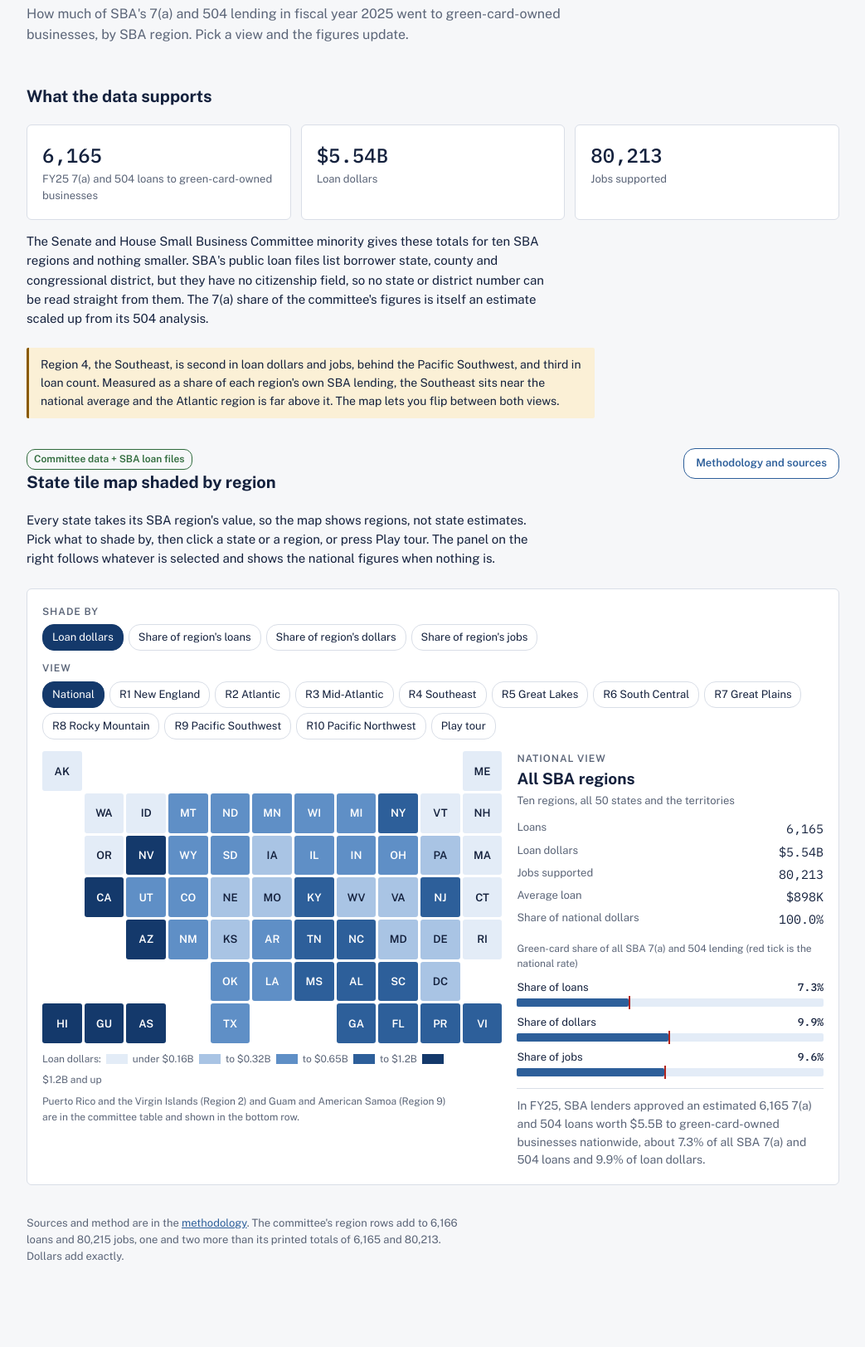
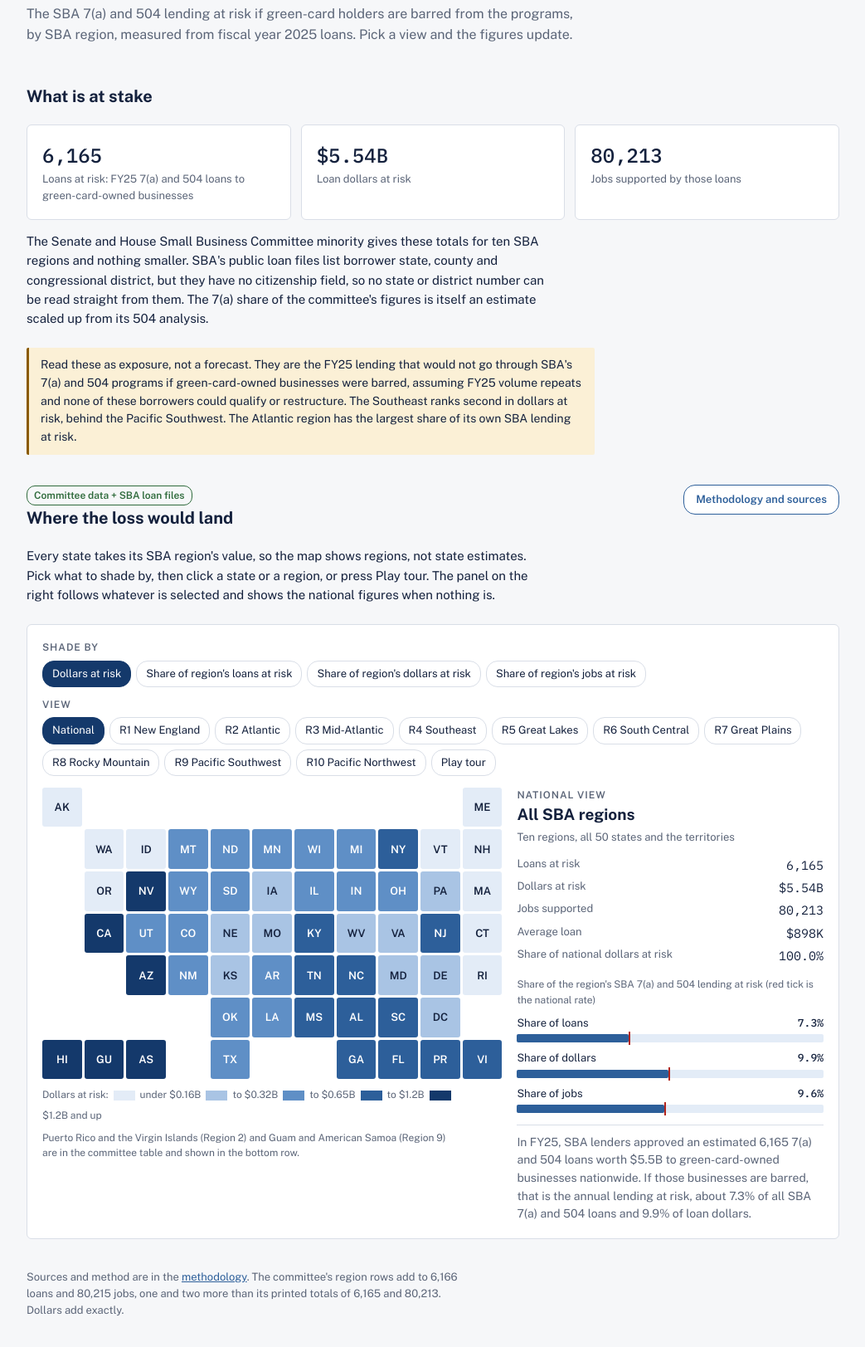
Before and after one commit to NCRC-org/artifacts, a plain HTML site: page sba-green-card-visuals.html in a window 1280 px wide. Shown: the part 95-1718 px from the top of the page at 83% size, without its empty margins (118-1161 px from the left). Before the commit the page ends 1694 px from the top, so only its background shows below. Drawn offline with nearby package versions, Linux system fonts and the light colour scheme.

Commit message:
Reframe SBA green-card visuals as lending at risk, add expected-loss methodology
Co-Authored-By: Claude Sonnet 5.5 <noreply@anthropic.com>

```diff
--- a/sba-green-card-visuals.html
+++ b/sba-green-card-visuals.html
@@ -85,25 +85,25 @@ a{color:var(--blue4)}
 <header>
   <div class="eyebrow">Working draft for Manan Shah, S.J.Res.202 article</div>
   <h1>SBA green card visuals</h1>
-  <p class="lede">How much of SBA's 7(a) and 504 lending in fiscal year 2025 went to green-card-owned businesses, by SBA region. Pick a view and the figures update.</p>
+  <p class="lede">The SBA 7(a) and 504 lending at risk if green-card holders are barred from the programs, by SBA region, measured from fiscal year 2025 loans. Pick a view and the figures update.</p>
 </header>
 
 <section aria-labelledby="have">
-  <h2 id="have">What the data supports</h2>
+  <h2 id="have">What is at stake</h2>
   <div class="grid3">
-    <div class="panel stat"><div class="v">6,165</div><div class="l">FY25 7(a) and 504 loans to green-card-owned businesses</div></div>
-    <div class="panel stat"><div class="v">$5.54B</div><div class="l">Loan dollars</div></div>
-    <div class="panel stat"><div class="v">80,213</div><div class="l">Jobs supported</div></div>
+    <div class="panel stat"><div class="v">6,165</div><div class="l">Loans at risk: FY25 7(a) and 504 loans to green-card-owned businesses</div></div>
+    <div class="panel stat"><div class="v">$5.54B</div><div class="l">Loan dollars at risk</div></div>
+    <div class="panel stat"><div class="v">80,213</div><div class="l">Jobs supported by those loans</div></div>
   </div>
   <p>The Senate and House Small Business Committee minority gives these totals for ten SBA regions and nothing smaller. SBA's public loan files list borrower state, county and congressional district, but they have no citizenship field, so no state or district number can be read straight from them. The 7(a) share of the committee's figures is itself an estimate scaled up from its 504 analysis.</p>
-  <div class="note">Region 4, the Southeast, is second in loan dollars and jobs, behind the Pacific Southwest, and third in loan count. Measured as a share of each region's own SBA lending, the Southeast sits near the national average and the Atlantic region is far above it. The map lets you flip between both views.</div>
+  <div class="note">Read these as exposure, not a forecast. They are the FY25 lending that would not go through SBA's 7(a) and 504 programs if green-card-owned businesses were barred, assuming FY25 volume repeats and none of these borrowers could qualify or restructure. The Southeast ranks second in dollars at risk, behind the Pacific Southwest. The Atlantic region has the largest share of its own SBA lending at risk.</div>
 </section>
 
 <section aria-labelledby="b">
   <div class="head">
     <div>
       <div><span class="tag real">Committee data + SBA loan files</span></div>
-      <h2 id="b">State tile map shaded by region</h2>
+      <h2 id="b">Where the loss would land</h2>
     </div>
     <button type="button" class="method" id="openMethod" aria-haspopup="dialog">Methodology and sources</button>
   </div>
@@ -143,7 +143,16 @@ a{color:var(--blue4)}
     <h2 id="mTitle">Methodology and sources</h2>
 
     <h3>What the map shows</h3>
-    <p>For fiscal year 2025 (October 1, 2024 to September 30, 2025), the number of 7(a) and 504 loans, loan dollars and jobs supported that went to businesses with green-card-holder owners in each of SBA's ten regions. It also shows each region's green-card share of all SBA 7(a) and 504 lending in that region. Every state takes its region's figure. No number on this page is a state estimate.</p>
+    <p>For fiscal year 2025 (October 1, 2024 to September 30, 2025), the number of 7(a) and 504 loans, loan dollars and jobs supported that went to businesses with green-card-holder owners in each of SBA's ten regions. If green-card holders are barred from the programs, these are the amounts at risk. The map also shows the share of each region's total SBA 7(a) and 504 lending that those loans represent, which is how exposed each region is relative to its own SBA activity. Every state takes its region's figure. No number on this page is a state estimate.</p>
+
+    <h3>Reading the figures as expected losses</h3>
+    <p>The figures measure exposure, not a forecast. Treating them as annual losses assumes that:</p>
+    <ul>
+      <li>FY25 volume repeats in future years.</li>
+      <li>Every FY25 borrower with a green-card-holder owner would become ineligible, with no ownership restructuring and no change of status.</li>
+      <li>None of that lending is replaced, whether by other SBA borrowers or by credit from outside SBA. Some of these businesses may still find other financing, probably on different terms.</li>
+      <li>Jobs are the figure lenders reported as created or retained by each loan. They are jobs supported by the lending at risk, not a count of jobs that would be lost.</li>
+    </ul>
 
     <h3>Sources</h3>
     <ul>
@@ -189,7 +198,7 @@ var TOT={loans:6165,usd:5535441422.41,jobs:80213};
 /* Green-card share of each region's total FY25 7(a) + 504 approvals: [loans, dollars, jobs], in percent. National: 7.3, 9.9, 9.6 */
 var SH={1:[4.7,3.9,3.2],2:[17.6,18.5,16.7],3:[5.2,6.9,5.8],4:[7.0,10.0,11.2],5:[6.1,7.3,6.3],6:[5.2,5.7,6.3],7:[10.0,15.9,16.8],8:[5.4,9.1,9.3],9:[6.7,14.2,13.8],10:[3.2,2.8,3.2]};
 var NAT_SH=[7.3,9.9,9.6];
-var SHADES=[{k:"usd",label:"Loan dollars"},{k:0,label:"Share of region's loans"},{k:1,label:"Share of region's dollars"},{k:2,label:"Share of region's jobs"}];
+var SHADES=[{k:"usd",label:"Dollars at risk"},{k:0,label:"Share of region's loans at risk"},{k:1,label:"Share of region's dollars at risk"},{k:2,label:"Share of region's jobs at risk"}];
 var STATES={"WA":["Washington",1,1],"ID":["Idaho",2,1],"MT":["Montana",3,1],"ND":["North Dakota",4,1],"MN":["Minnesota",5,1],"WI":["Wisconsin",6,1],"MI":["Michigan",7,1],"NY":["New York",8,1],"VT":["Vermont",9,1],"NH":["New Hampshire",10,1],
 "OR":["Oregon",1,2],"NV":["Nevada",2,2],"WY":["Wyoming",3,2],"SD":["South Dakota",4,2],"IA":["Iowa",5,2],"IL":["Illinois",6,2],"IN":["Indiana",7,2],"OH":["Ohio",8,2],"PA":["Pennsylvania",9,2],"MA":["Massachusetts",10,2],
 "CA":["California",1,3],"UT":["Utah",2,3],"CO":["Colorado",3,3],"NE":["Nebraska",4,3],"MO":["Missouri",5,3],"KY":["Kentucky",6,3],"WV":["West Virginia",7,3],"VA":["Virginia",8,3],"NJ":["New Jersey",9,3],"CT":["Connecticut",10,3],
@@ -272,13 +281,13 @@ function updateMap(){
 }
 
 /* The figures panel: built once, values tween when the view changes. */
-var DL=[["Loans","loans",intFmt],["Loan dollars","usd",usdFmt],["Jobs supported","jobs",intFmt],["Average loan","avg",avgFmt],["Share of national dollars","natshare",pctFmt]];
+var DL=[["Loans at risk","loans",intFmt],["Dollars at risk","usd",usdFmt],["Jobs supported","jobs",intFmt],["Average loan","avg",avgFmt],["Share of national dollars at risk","natshare",pctFmt]];
 var dlNodes={},meterNodes=[];
 function buildCard(){
   var dl=document.getElementById("cDl");
   DL.forEach(function(d){dl.appendChild(el("dt",null,d[0]));var dd=el("dd",null,"0");dl.appendChild(dd);dlNodes[d[1]]=dd;});
   var mt=document.getElementById("cMeters");
-  mt.appendChild(el("div","mkey","Green-card share of all SBA 7(a) and 504 lending (red tick is the national rate)"));
+  mt.appendChild(el("div","mkey","Share of the region's SBA 7(a) and 504 lending at risk (red tick is the national rate)"));
   ["loans","dollars","jobs"].forEach(function(n,i){
     var m=el("div","meter"),h=el("div","mh"),lab=el("span",null,"Share of "+n),val=el("b",null,"0.0%");
     h.appendChild(lab);h.appendChild(val);var t=el("div","mt"),f=el("div","mf"),k=el("div","mk");
@@ -298,8 +307,8 @@ function updateCard(){
   document.getElementById("cNote").hidden=!(reg&&(reg.n===7||reg.n===8));
   var q=document.getElementById("cQuote");
   var text=reg
-   ?"In FY25, SBA lenders approved an estimated "+intFmt(d.loans)+" 7(a) and 504 loans worth "+usdFmt(d.usd)+" to green-card-owned businesses in Region "+reg.n+", about "+pctFmt(sh[0])+" of all SBA loans and "+pctFmt(sh[1])+" of SBA loan dollars in the region. These are region totals"+(selState?", not "+STATES[selState][0]+" figures":"")+"."
-   :"In FY25, SBA lenders approved an estimated 6,165 7(a) and 504 loans worth $5.5B to green-card-owned businesses nationwide, about 7.3% of all SBA 7(a) and 504 loans and 9.9% of loan dollars.";
+   ?"In FY25, SBA lenders approved an estimated "+intFmt(d.loans)+" 7(a) and 504 loans worth "+usdFmt(d.usd)+" to green-card-owned businesses in Region "+reg.n+". If those businesses are barred, that is the annual lending at risk in the region, about "+pctFmt(sh[0])+" of all SBA loans and "+pctFmt(sh[1])+" of SBA loan dollars there. These are region totals"+(selState?", not "+STATES[selState][0]+" figures":"")+"."
+   :"In FY25, SBA lenders approved an estimated 6,165 7(a) and 504 loans worth $5.5B to green-card-owned businesses nationwide. If those businesses are barred, that is the annual lending at risk, about 7.3% of all SBA 7(a) and 504 loans and 9.9% of loan dollars.";
   if(REDUCED){q.textContent=text;}else{q.style.opacity=0;setTimeout(function(){q.textContent=text;q.style.opacity=1;},180);}
 }
 
```
